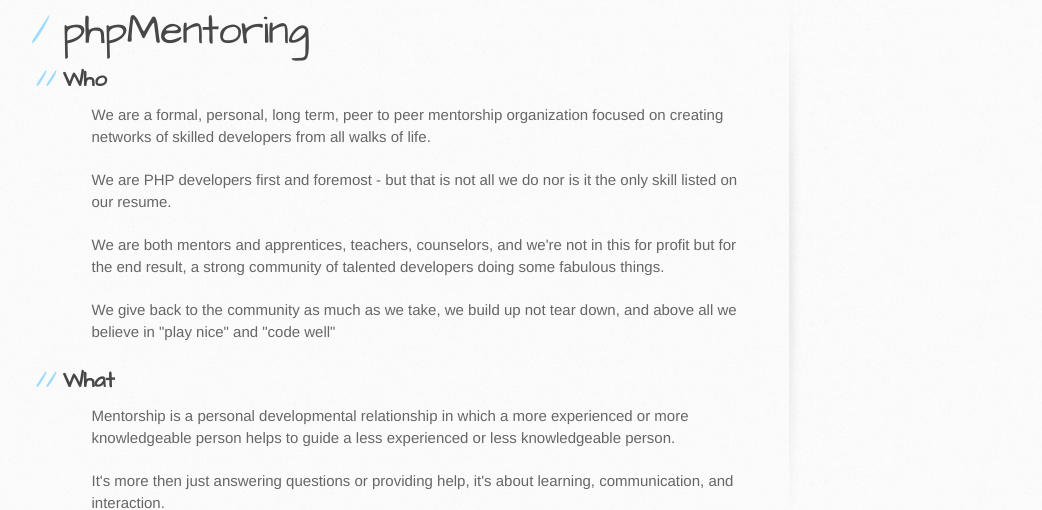
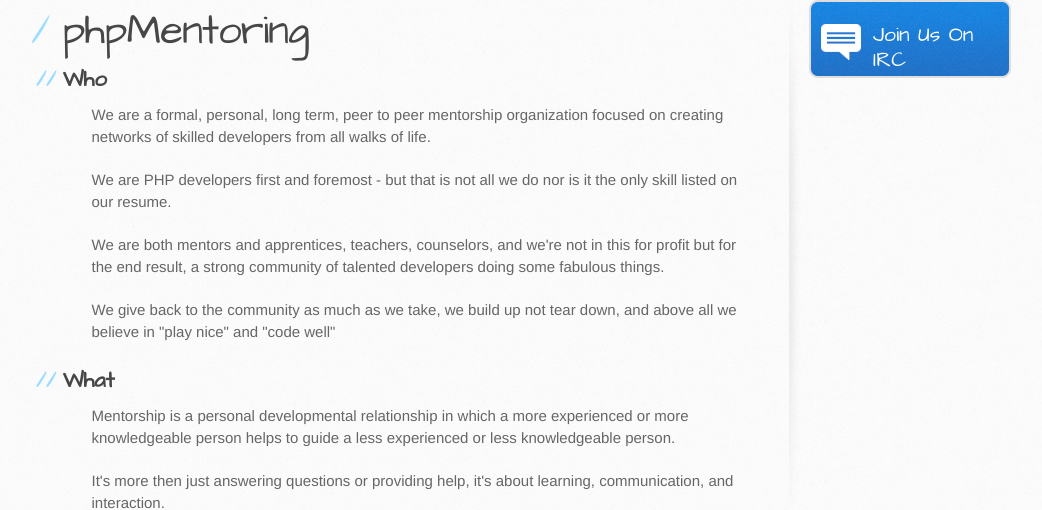
Before and after one commit to phpmentoring/phpmentoring.github.com, a PHP site: page / in a window 1280 px wide. Shown: the part 275-785 px from the top of the page, without its empty margins (101-1143 px from the left). Run offline with PHP 8.4, Linux system fonts and the light colour scheme.

Commit message:
Added discussion button. Added IRC button to sidebar.

```diff
--- a/index.html
+++ b/index.html
@@ -108,6 +108,9 @@
           </section>
         </section>
         <aside id="sidebar">
+          <a href="http://webchat.freenode.net?channels=phpmentoring&uio=MTE9MjI2dd" class="button discussion" title="#phpmentoring on irc.freenode.net" target="_blank">
+            Join Us On IRC
+          </a>
         </aside>
       </div>
     </div>
--- a/stylesheets/stylesheet.css
+++ b/stylesheets/stylesheet.css
@@ -155,6 +155,9 @@ aside a.button {
   background: transparent url(../images/download-button.png) 0 0 no-repeat;
   margin-bottom: 20px;
   font-size: 21px;
+}
+aside a.button.discussion {
+  background-image: url(../images/discussion-button.png);
 }
 
 code, pre {
```
Also changed, not shown: images/discussion-button.png (added).
